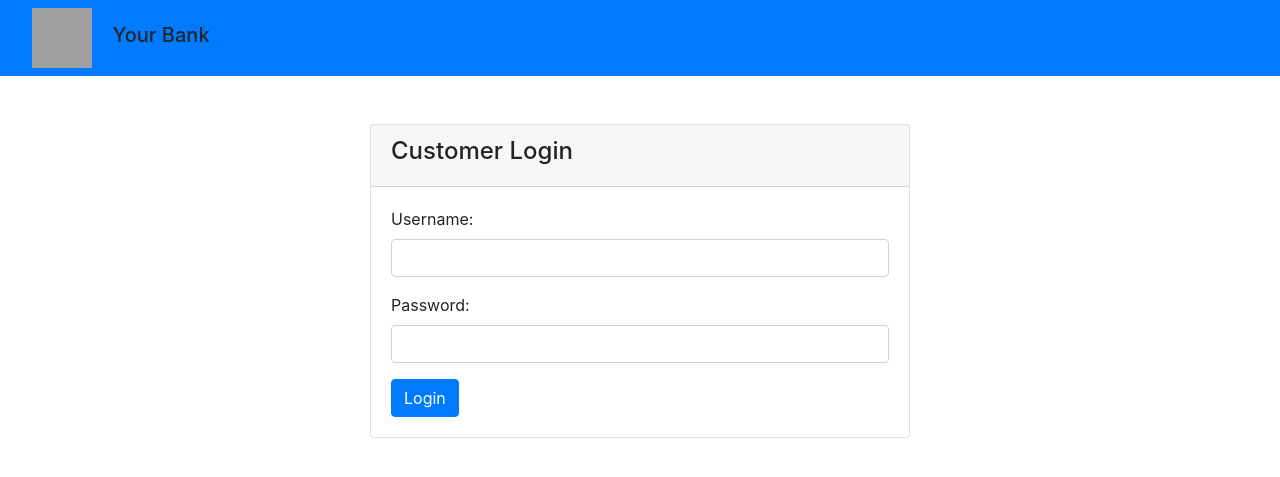
After one commit to charankulal/bank-management-system-using-PHP, a PHP site: page /customer_login.html in a window 1280 px wide. The commit adds this page. Shown: the top 477 px of the page. Run offline with PHP 8.4, Linux system fonts and the light colour scheme; grey boxes are pictures that could not be loaded.

Commit message:
Coded Login page for customer

```diff
--- /dev/null
+++ b/customer_login.html
@@ -0,0 +1,58 @@
+<!DOCTYPE html>
+<html lang="en">
+  <head>
+    <meta charset="UTF-8" />
+    <meta name="viewport" content="width=device-width, initial-scale=1.0" />
+    <title>Login Page</title>
+    <!-- Bootstrap CSS -->
+    <link
+      rel="stylesheet"
+      href="https://maxcdn.bootstrapcdn.com/bootstrap/4.5.2/css/bootstrap.min.css"
+    />
+  </head>
+  <body>
+    <nav class="navbar bg-primary" data-bs-theme="dark">
+      <div class="mx-3">
+        <img src="assets/img/logo.png" alt="" height="60px" width="60px" />
+        <span class="navbar-brand mb-0 h1 mx-3">Your Bank</span>
+      </div>
+    </nav>
+
+    <div class="container mt-5">
+      <div class="row justify-content-center">
+        <div class="col-md-6">
+          <div class="card">
+            <div class="card-header">
+              <h4>Customer Login</h4>
+            </div>
+            <div class="card-body">
+              <form action="customer_login.php" method="post">
+                <div class="form-group">
+                  <label for="username">Username:</label>
+                  <input
+                    type="text"
+                    class="form-control"
+                    id="username"
+                    name="username"
+                    required
+                  />
+                </div>
+                <div class="form-group">
+                  <label for="password">Password:</label>
+                  <input
+                    type="password"
+                    class="form-control"
+                    id="password"
+                    name="password"
+                    required
+                  />
+                </div>
+                <button type="submit" class="btn btn-primary">Login</button>
+              </form>
+            </div>
+          </div>
+        </div>
+      </div>
+    </div>
+  </body>
+</html>
--- a/index.php
+++ b/index.php
@@ -26,7 +26,7 @@ include 'assets/php/boilerplate.php'
   <div class="card-body">
     <h5 class="card-title">Customer Login</h5>
     <p class="card-text">Already registered customer click here!!</p>
-    <a href="#" class="btn btn-primary">Login</a>
+    <a href="./customer_login.html" class="btn btn-primary">Login</a>
   </div>
 </div>
 <div class="card mx-2" style="width: 17rem;">
@@ -34,7 +34,7 @@ include 'assets/php/boilerplate.php'
   <div class="card-body">
     <h5 class="card-title">Customer Register</h5>
     <p class="card-text">Are you a new user? Create account!!</p>
-    <a href="customer_registration.html" class="btn btn-secondary">Register</a>
+    <a href="customer_register.html" class="btn btn-secondary">Register</a>
   </div>
 </div>
 </div>
```
Also changed, not shown: customer_login.php (added, +30 -0 lines), customer_register.html (renamed from customer_registration.html, +8 -5 lines).
